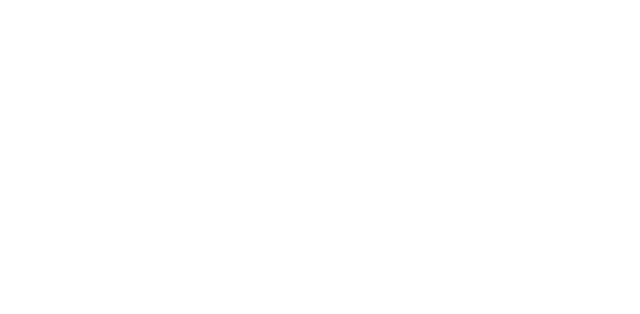
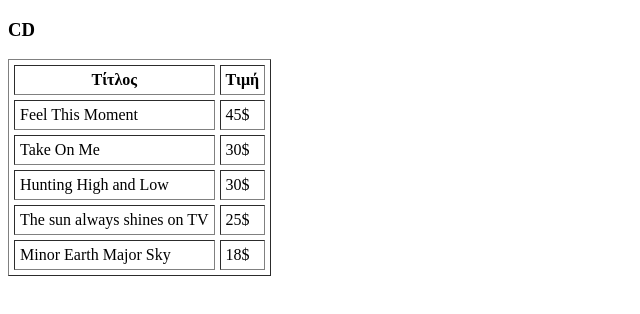
Before and after one commit to Kostas-A/Band-Website, a plain HTML site: page cd.html in a window 1280 px wide. Shown: the whole page, without its empty margins (0-640 px from the left). Drawn offline with Linux system fonts and the light colour scheme.

Commit message:
αλλαγές ξανά

```diff
--- a/cd.html
+++ b/cd.html
@@ -2,35 +2,43 @@
 
 <html>
     <head>
-      <title>cd<title/>
-	  <meta charset="UTF-8">
-        <meta name="viewport" content="width=device-width, initial-scale=1">
-<link rel="stylesheet" href="w3.css">
+
 	</head>
+
 <body>
 
 
 <h3>CD</h3>
- <table border="1" width="40%" align="center">
- <caption>Here is a small sample table</caption>
+ <table border="1" cellpadding="5" cellspacing="5">
+
  <tr>
- <th>τιτλος</th>
-   <th>τιμη </th>
+ <th>Τίτλος</th>
+   <th>Τιμή</th>
   </tr>
-	 <tr><tb>Feel This Moment</tb>
-	<tb>45$</tb>
+
+    <tr>
+	 <td>Feel This Moment</td>
+	 <td>45$</td>
 	</tr>
-<tr> <tb> Take On Me    </tb>
-	<tb> 30$</tb>
+
+	<tr>
+     <td>Take On Me</td>
+	 <td>30$</td>
 	</tr>
-<tr> <tb>  Hunting High and Low   </tb>
-	<tb>    30$ </tb>
+
+    <tr>
+	 <td>Hunting High and Low</td>
+	 <td>30$</td>
 	</tr>
-   <tr> <tb> he Living Daylights    </tb>
-	<tb> 25$ </tb>
+
+    <tr>
+     <td>The sun always shines on TV</td>
+	 <td>25$</td>
     </tr>
-  <tr> <tb>  Minor Earth Major Sky </tb>
-	<tb> 18$</tb>
+
+    <tr>
+     <td>Minor Earth Major Sky</td>
+	 <td>18$</td>
     </tr>
 
 
```
Lines whose indentation alone changed are shown as unchanged.
